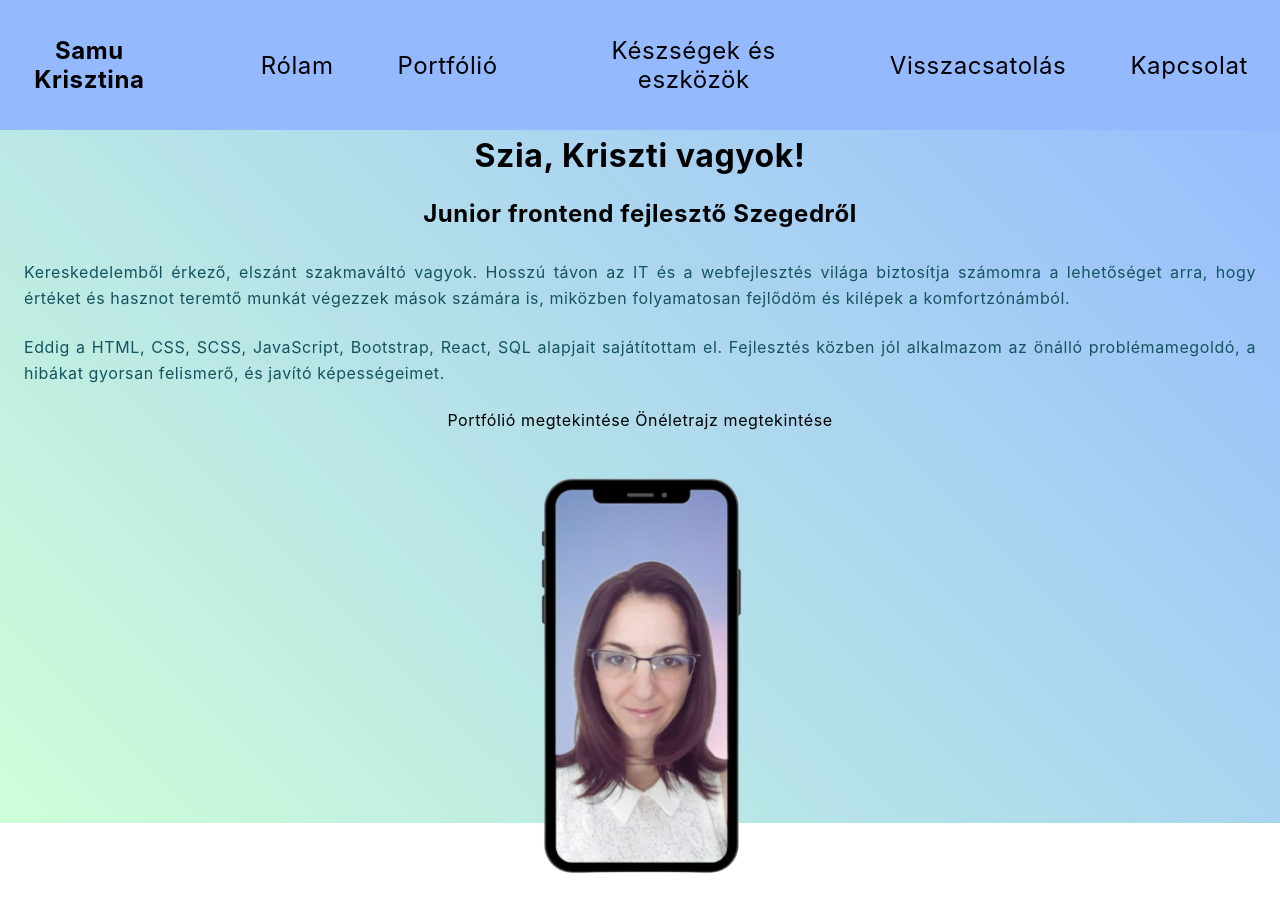
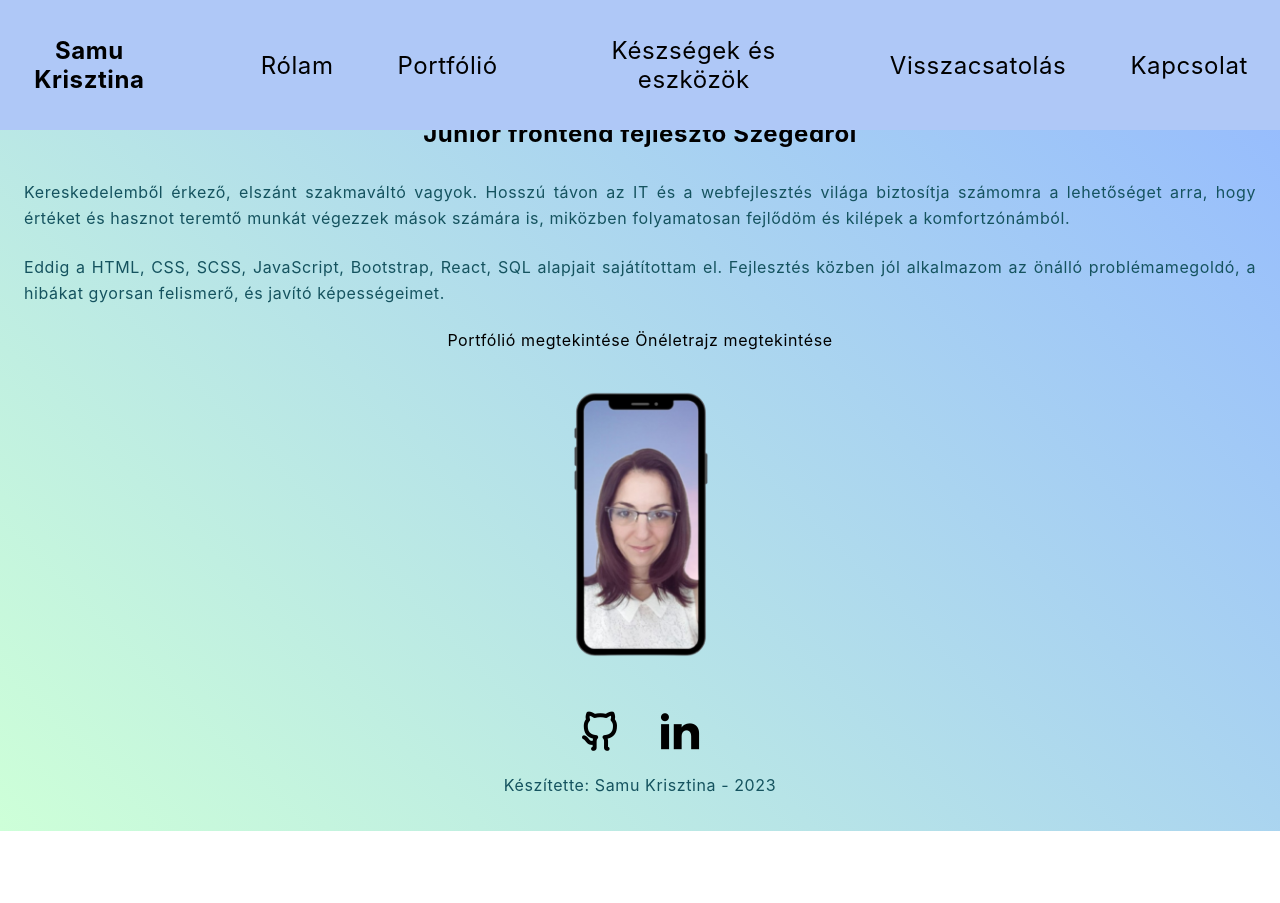
Before and after one commit to KrisztinaSamu/krisztinasamu_portfolio_, a Next.js app: page /about in a window 1280 px wide. After the commit the page ends 831 px from the top, so only its background shows below. Built offline with nearby package versions, Linux system fonts and the light colour scheme.

Commit message:
build footer

```diff
--- /dev/null
+++ b/components/Footer.js
@@ -0,0 +1,17 @@
+import stylesFooter from "../styles/Footer.module.css";
+import stylesLayout from "../styles/Layout.module.css";
+
+
+export default function Footer() {
+  return (
+    <footer className={`${stylesLayout.section} ${stylesFooter.layout}`}>
+        <div >
+            <ul className={stylesFooter.socialMedia}>
+                <li className={stylesFooter.socialMediaIcon}><i className="ri-github-line ri-3x"></i></li>
+                <li className={stylesFooter.socialMediaIcon}><i className="ri-linkedin-fill ri-3x"></i></li>
+            </ul>
+        </div>
+        <p>Készítette: Samu Krisztina - 2023</p>
+    </footer>
+  );
+}
--- a/components/Layout.js
+++ b/components/Layout.js
@@ -3,16 +3,20 @@ import styles from "../styles/Layout.module.css";
 import Navbar from "./Navbar";
 import "../styles/Navbar.module.css";
 import Main from "./Main";
+import Footer from "./Footer";
 
 export default function Layout({ children }) {
   return (
-    <div className={styles.container}>
+    <>
       <Head>
         <title>Samu Krisztina</title>
         <meta name="keywords" content="frontend, webfejlesztő" />
       </Head>
-      <Navbar />
-      <Main>{children}</Main>
-    </div>
+      <div className={styles.container}>
+        <Navbar />
+        <Main>{children}</Main>
+        <Footer />
+      </div>
+    </>
   );
 }
--- a/components/Main.js
+++ b/components/Main.js
@@ -1,9 +1,8 @@
 import styles from "../styles/Layout.module.css";
-import "../styles/Navbar.module.css";
 
 export default function Main({ children }) {
   return (
-    <main className={styles.container}>
+    <main className={styles.sectionMain}>
       <div className={styles.section}>{children}</div>
     </main>
   );
--- a/package.json
+++ b/package.json
@@ -9,7 +9,8 @@
     "mini-css-extract-plugin": "^2.7.6",
     "next": "latest",
     "react": "18.2.0",
-    "react-dom": "18.2.0"
+    "react-dom": "18.2.0",
+    "remixicon": "^3.5.0"
   },
   "engines": {
     "node": ">=18"
--- a/pages/_app.js
+++ b/pages/_app.js
@@ -1,4 +1,5 @@
 import "../styles/globals.css";
+import 'remixicon/fonts/remixicon.css'
 
 export default function MyApp({ Component, pageProps }) {
   return <Component {...pageProps} />;
--- a/pages/about.js
+++ b/pages/about.js
@@ -41,8 +41,8 @@ export default function AboutPost() {
           <Image
             src="/samu_krisztina.png"
             alt="my-photo"
-            width={300}
-            height={300}
+            width={200}
+            height={200}
           />
         </div>
       </div>
--- /dev/null
+++ b/styles/Footer.module.css
@@ -0,0 +1,16 @@
+.layout {
+    display: flex;
+    flex-flow: column nowrap;
+    align-items: center;
+
+}
+
+.socialMedia {
+    display: flex;
+    flex-flow: row nowrap;
+    justify-content: center;
+}
+
+.socialMediaIcon {
+    padding: 1rem;
+}
--- a/styles/Layout.module.css
+++ b/styles/Layout.module.css
@@ -1,20 +1,13 @@
 .container {
-  /*background: url(../public/testBg.jpg);
-  background-repeat: no-repeat;
-  background-attachment: fixed;
-  background-size: 100% 100%;*/
-  background: rgb(205, 255, 216);
-  background: linear-gradient(
-    45deg,
-    rgba(205, 255, 216, 1) 0%,
-    rgba(148, 185, 255, 1) 100%
-  );
-  height: 100%;
+  margin: auto;
 }
 
 .section {
   margin: 0.5rem;
   height: 100%;
   position: relative;
+}
+
+.sectionMain {
   top: 5rem;
 }
--- a/styles/Navbar.module.css
+++ b/styles/Navbar.module.css
@@ -14,7 +14,7 @@
 
 .navContainer {
   width: 100vw;
-  background-color: rgba(148, 185, 255, 1);
+  background-color: rgb(175, 200, 247);
   align-items: center;
 }
 
--- a/styles/globals.css
+++ b/styles/globals.css
@@ -1,30 +1,23 @@
-
 :root {
-  --mainColor: /*#e7c491*/#e2e3eb;
+  --mainColor: /*#e7c491*/ #e2e3eb;
   --mainColorLight: #bdaf9a;
   --secondaryColor: #150886;
   --textColor: #15535f;
-
 }
 
 html,
 body {
   padding: 0;
   margin: 0;
-  font-family:
-    Inter,
-    -apple-system,
-    BlinkMacSystemFont,
-    Segoe UI,
-    Roboto,
-    Oxygen,
-    Ubuntu,
-    Cantarell,
-    Fira Sans,
-    Droid Sans,
-    Helvetica Neue,
-    sans-serif;
+  font-family: Inter, -apple-system, BlinkMacSystemFont, Segoe UI, Roboto,
+    Oxygen, Ubuntu, Cantarell, Fira Sans, Droid Sans, Helvetica Neue, sans-serif;
   letter-spacing: 0.6px;
+  background: rgb(205, 255, 216);
+  background: linear-gradient(
+    45deg,
+    rgba(205, 255, 216, 1) 0%,
+    rgba(148, 185, 255, 1) 100%
+  );
 }
 
 a {
@@ -36,6 +29,7 @@ a {
   box-sizing: border-box;
   margin: 0;
   padding: 0;
+  user-select: none;
 }
 
 img {
@@ -52,3 +46,8 @@ p {
   line-height: 1.6rem;
   padding-bottom: 1.5rem;
 }
+
+input,
+textarea {
+  border: none;
+}
```
Also changed, not shown: 1 other file (tests, documents, lock files or other folders).
